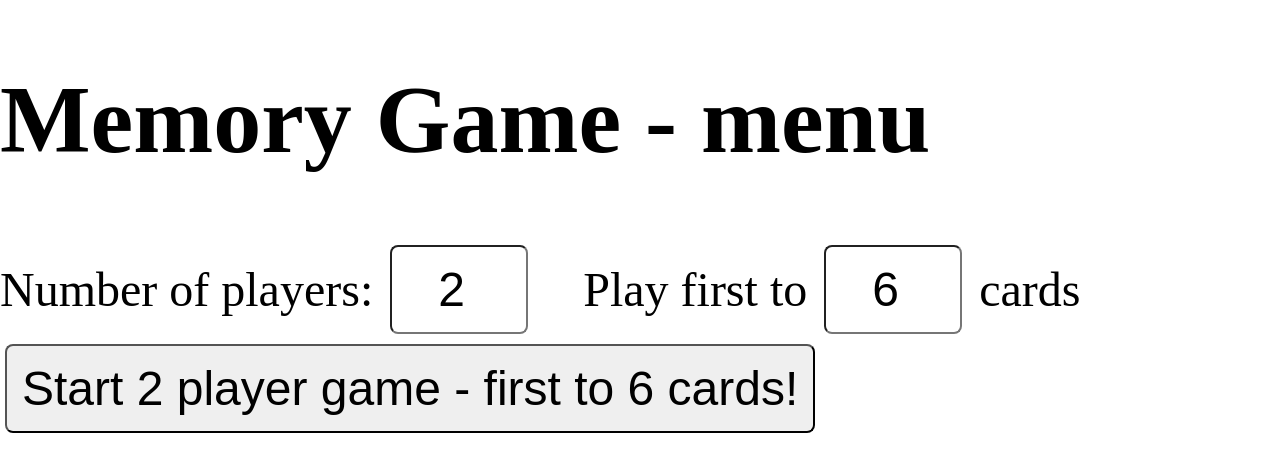
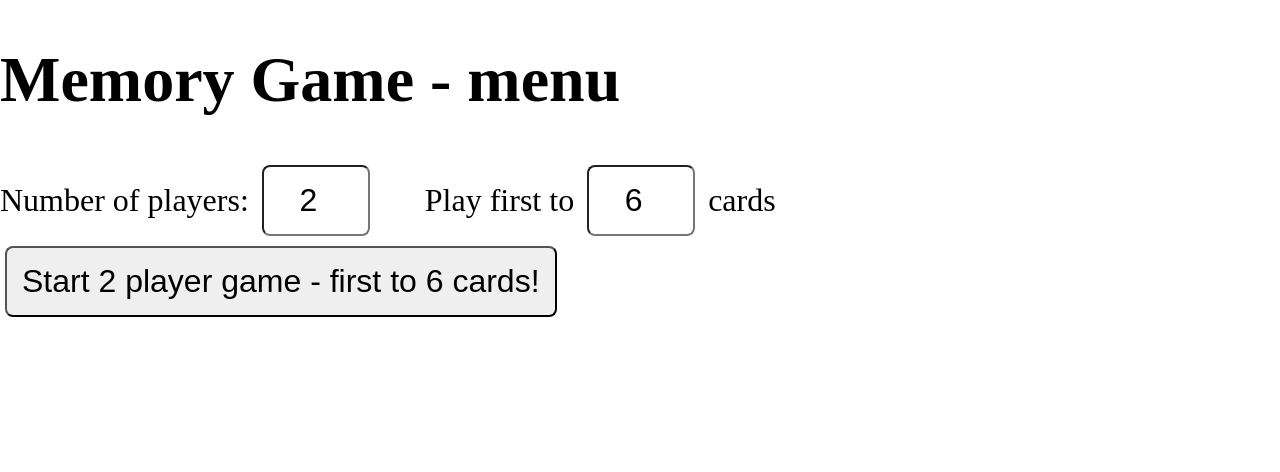
Before and after one commit to nbogie/sherlock-game-react-ts, a React (Create React App) app: page / in a window 1280 px wide. Shown: the top 472 px of the page. Built offline with nearby package versions, Linux system fonts and the light colour scheme.

Commit message:
font sizes

```diff
--- a/src/App.css
+++ b/src/App.css
@@ -13,7 +13,7 @@ body {
   margin: 0;
   -webkit-font-smoothing: antialiased;
   -moz-osx-font-smoothing: grayscale;
-  font-size: 3rem;
+  font-size: 2rem;
   --cardShadow: 2px 2px 2px rgba(0, 0, 0, 0.5);
 }
 
@@ -27,6 +27,7 @@ body {
 
 .card {
   --circleSize: -15rem;
+  font-size: 3rem;
 }
 
 .marker {
@@ -114,7 +115,7 @@ body {
 
 input,
 button {
-  font-size: 3rem;
+  font-size: 2rem;
   text-align: center;
   border-radius: 8px;
   padding: 15px;
@@ -151,6 +152,7 @@ span.active {
 }
 
 .instruction {
+  font-size: 3rem;
   position: absolute;
   left: 50vw;
   top: 50vh;
```
